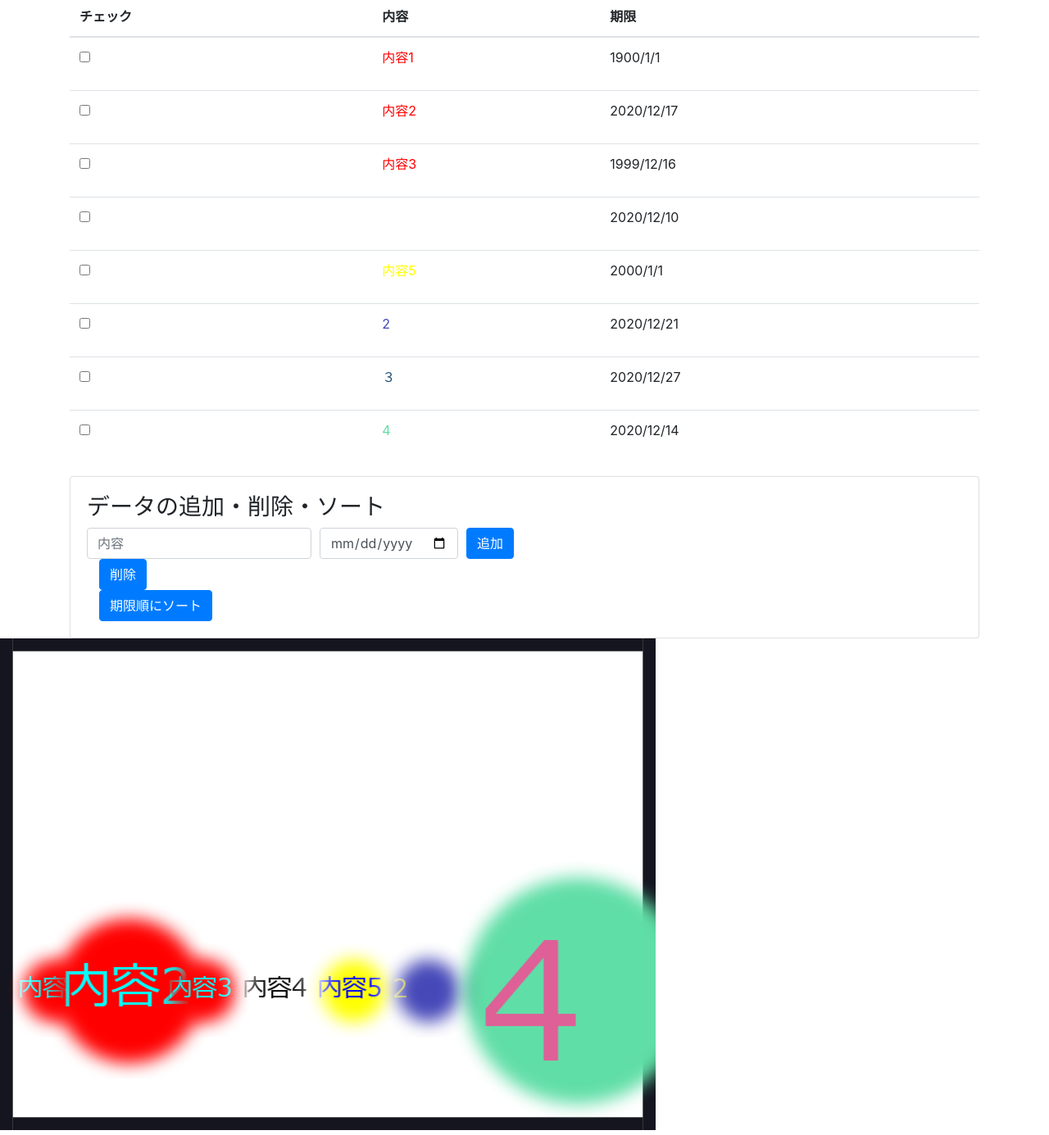
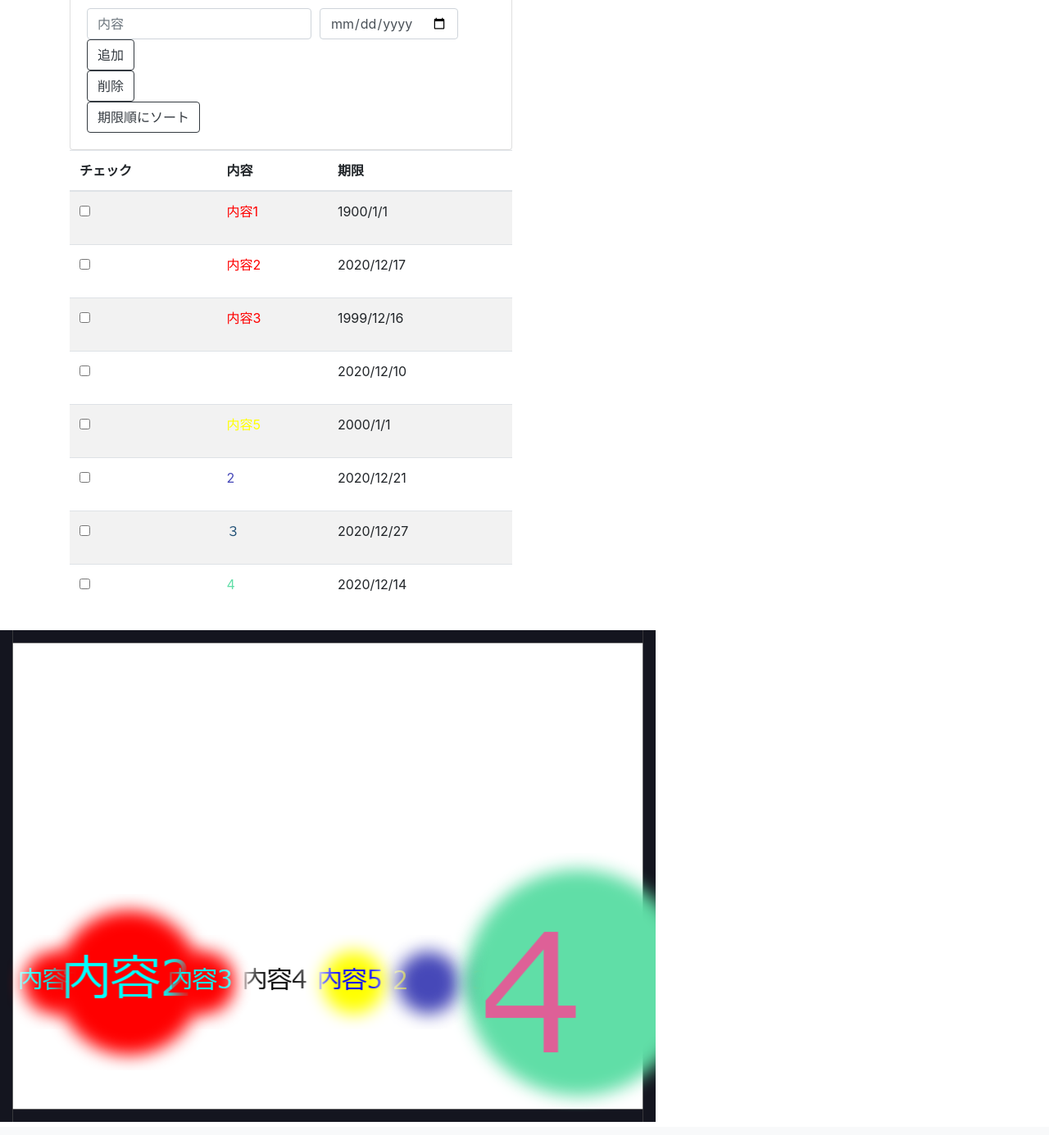
Before and after one commit to 2020-AIT-OOP2-Group10/BubbleToDo, a Flask app: template templates/index.html in a window 1280 px wide. Shown: the part 265-1650 px from the top of the page at 82% size. Run offline with Flask 2, Linux system fonts and the light colour scheme; the template is opened without the code that fills it, so the values that code supplies are empty; some libraries are stand-ins or nearby versions.

Commit message:
add-css(WIP)

```diff
--- a/templates/index.html
+++ b/templates/index.html
@@ -24,13 +24,38 @@
     <nav class="navbar navbar-light bg-light">
       <span class="navbar-brand mb-0 h1">バブルToDo</span>
     </nav>
-  <div class="container mt-5">
 
+    <div class="container">
+        <div class = "row">
+            <div class ="col-lg-6">
                 <span>
                     <canvas id="stage"></canvas>
                 </span>
+                <div class="card">
+                    <div class="card-body">
+                        <h3>データの追加・削除・ソート</h3>
+                        <form id="add">
+                            <div class="form-row align-items-center">
+                                <div class="col-auto"><input type="text" class="form-control" placeholder="内容" id="content" name="ct"></div>
+                                <div class="col-auto"><input type="date" class="form-control" placeholder="期限" id="time-limit" name="tl"></div>
+                                <div class="col-auto"><button id="add-submit" class="btn btn-outline-dark" onclick="location.reload()">追加</button></div>
+                            </div>
+                        </form>
+                        <form id="remove">
+                            <div class="form-row align-items-center">
+                                <div class="col-auto"><button id="remove-submit" class="btn btn-outline-dark" onclick="location.reload()">削除</button></div>
+                            </div>
+                        </form>
+                        <form id="sort">
+                            <div class="form-row align-items-center">
+                                <div class="col-auto"><button id="sort-submit" class="btn btn-outline-dark" value="init">期限順にソート</button></div>
+                            </div>
+                        </form>
+                    </div>
+                </div>
+
                 <span>
-      <table class="table" id="todo-list">
+                    <table class="table table-striped" id="todo-list">
                         <thead>
                             <tr>
                                 <th scope="col">チェック</th>
@@ -43,26 +68,8 @@
                         </tbody>
                     </table>
                 </span>
-
-    <div class="card">
-        <div class="card-body">
-            <h3>データの追加・削除・ソート</h3>
-            <form id="add">
-                <div class="form-row align-items-center">
-                    <div class="col-auto"><input type="text" class="form-control" placeholder="内容" id="content" name="ct"></div>
-                    <div class="col-auto"><input type="date" class="form-control" placeholder="期限" id="time-limit" name="tl"></div>
-                    <div class="col-auto"><button id="add-submit" class="btn btn-primary" onclick="location.reload()">追加</button></div>
-                </div>
-            </form>
-            <form id="remove">
-                <div class="col-auto"><button id="remove-submit" class="btn btn-primary" onclick="location.reload()">削除</button></div>
-            </form>
-            <form id="sort">
-                <div class="col-auto"><button id="sort-submit" class="btn btn-primary" value="init">期限順にソート</button></div>
-            </form>
             </div>
         </div>
-
     </div>
 
     <!-- Matter.jsライブラリ読み込み -->
@@ -70,5 +77,6 @@
 
     <!-- バブル発生のコード -->
     <script defer src="{{ url_for('static', filename='bubble.js') }}"></script>
+
 </body>
 </html>
```
Lines whose indentation alone changed are shown as unchanged.
